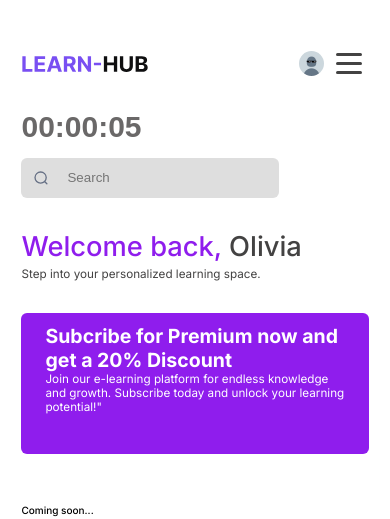
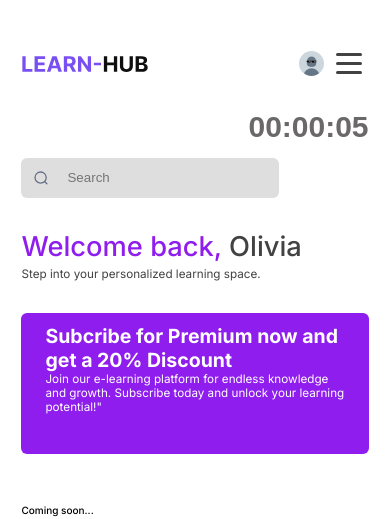
Before and after one commit to Victor-Umeh/Learn-Hub_E-Learning, a website: page user.html in a window 390 px wide. Shown: the top 519 px of the page. Drawn offline with nearby package versions, Linux system fonts and the light colour scheme.

Commit message:
Edit mobile timer position

```diff
--- a/src/css/instructors.css
+++ b/src/css/instructors.css
@@ -293,8 +293,9 @@ body {
 /* Timer styles */
 .watch{
   position: relative;
+  text-align: right;
   top: 15px;
-  right: 60px;
+  /* right: 60px; */
   color: hsla(0, 1%, 41%, 1);
   font-weight: 600;
   font-family: 'Poppins', sans-serif;
--- a/src/css/library.css
+++ b/src/css/library.css
@@ -270,8 +270,9 @@ img.lib-img {
 /* Timer styles */
 .watch{
   position: relative;
+  text-align: right;
   top: 15px;
-  right: 60px;
+  /* right: 60px; */
   color: hsla(0, 1%, 41%, 1);
   font-weight: 600;
   font-family: 'Poppins', sans-serif;
--- a/src/css/user.css
+++ b/src/css/user.css
@@ -480,8 +480,9 @@ body {
 /* Timer styles */
 .watch{
   position: relative;
+  text-align: right;
   top: 15px;
-  right: 60px;
+  /* right: 60px; */
   color: hsla(0, 1%, 41%, 1);
   font-weight: 600;
   font-family: 'Poppins', sans-serif;
```
